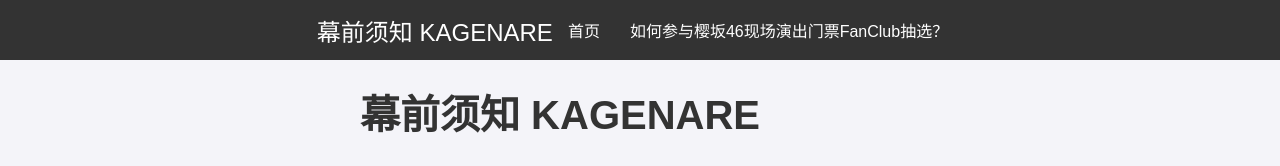
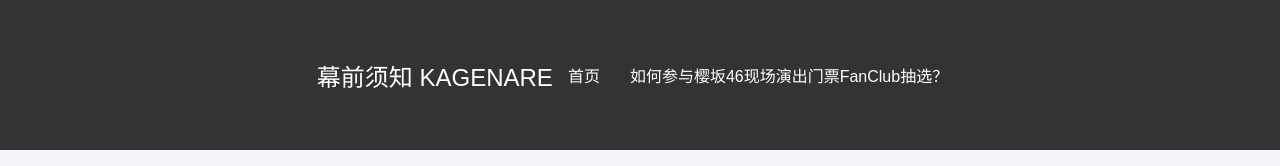
Before and after one commit to soma666/official-kaganare, a plain HTML site: page index.html in a window 1280 px wide. Shown: the top 166 px of the page. Drawn offline with Linux system fonts and the light colour scheme.

Commit message:
Update style.css

```diff
--- a/style.css
+++ b/style.css
@@ -93,11 +93,12 @@
   top: 0;
   left: 0;
   width: 100%;
-  height: 60px; /* 导航栏高度 */
+  height: 150px; /* 根据你的导航栏高度调整 */
   background-color: #333;
   color: white;
   display: flex;
-  justify-content: space-between; /* 左右两端对齐 */
+  align-items: center;
+  justify-content: center;
   z-index: 1000;
 }
 
```
